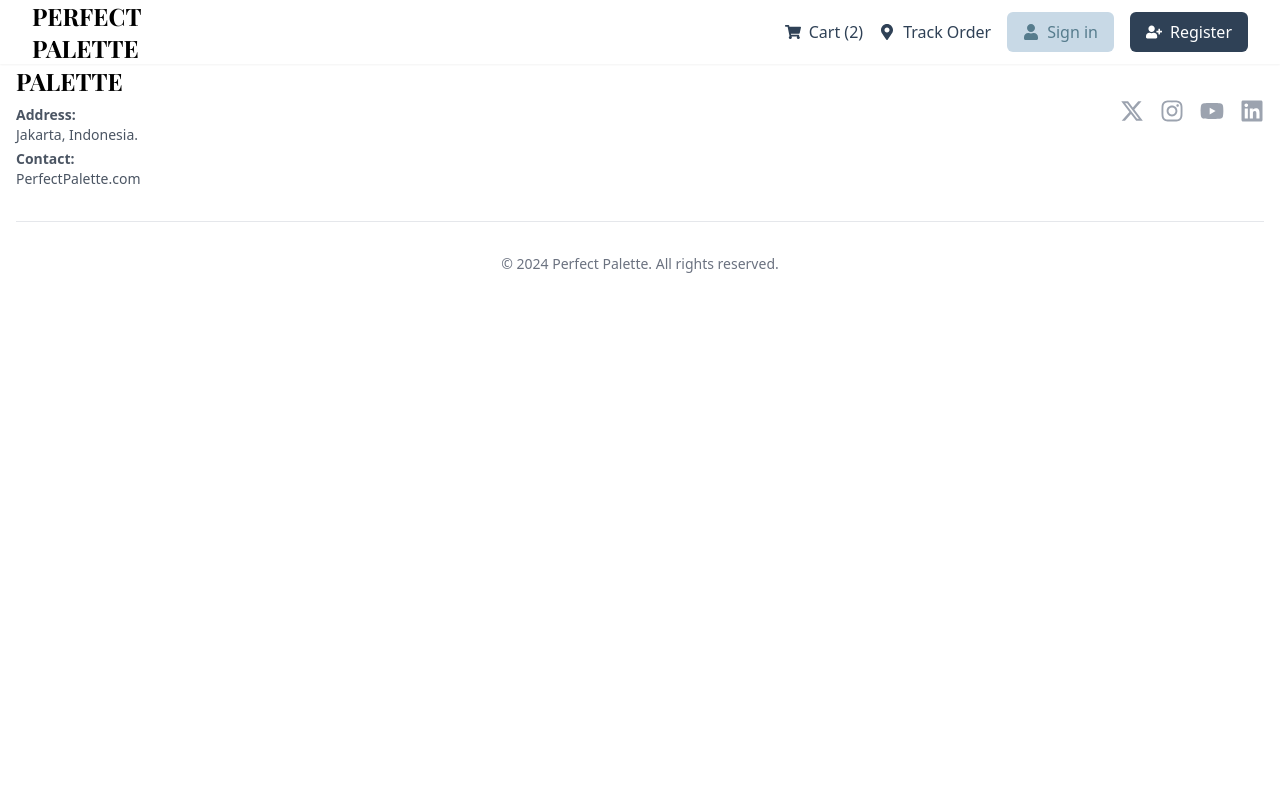
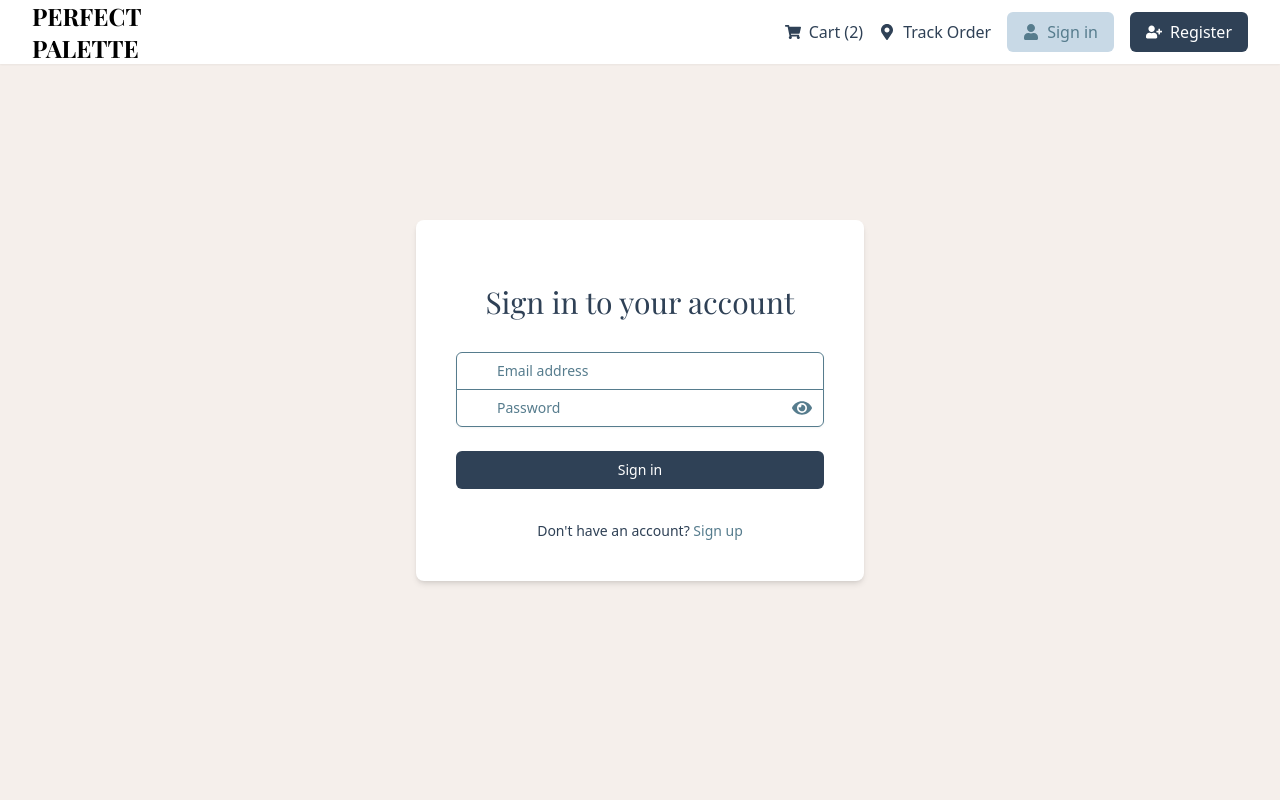
Before and after one commit to oledunwahid/client-perfect-pallete, a React (Vite) app: page /signin in a window 1280 px wide. Shown: the top 800 px of the page. Built offline with nearby package versions, Linux system fonts and the light colour scheme; a web font is replaced by a local one.

Commit message:
adding login pages

```diff
--- a/src/App.jsx
+++ b/src/App.jsx
@@ -2,6 +2,7 @@ import { Route, Routes } from "react-router-dom";
 import Navbar from "./components/common/layouts/Navbar";
 import Footer from "./components/common/layouts/Footer";
 import Home from "./pages/home/Home";
+import Login from "./pages/auth/Login";
 
 function App() {
   return (
@@ -9,6 +10,7 @@ function App() {
       <Navbar />
       <Routes>
         <Route path="/" element={<Home />} />
+        <Route path="/signin" element={<Login />} />{" "}
       </Routes>
       <Footer />
     </>
--- a/src/components/common/layouts/Navbar.jsx
+++ b/src/components/common/layouts/Navbar.jsx
@@ -7,15 +7,24 @@ import {
   FaUserPlus,
   FaBars,
   FaTimes,
+  FaEnvelope,
+  FaLock,
+  FaEye,
+  FaEyeSlash,
 } from "react-icons/fa";
 import CartModal from "../../modals/CartModal";
 import TrackOrderModal from "../../modals/TrackOrderModal";
 
 const Navbar = () => {
   const [isMenuOpen, setIsMenuOpen] = useState(false);
+  const [isLoginModalOpen, setIsLoginModalOpen] = useState(false);
 
   const toggleMenu = () => {
     setIsMenuOpen(!isMenuOpen);
+  };
+
+  const toggleLoginModal = () => {
+    setIsLoginModalOpen(!isLoginModalOpen);
   };
 
   return (
@@ -30,7 +39,7 @@ const Navbar = () => {
           </div>
           <div className="hidden md:block">
             <div className="ml-10 flex items-baseline space-x-4">
-              <NavItems />
+              <NavItems toggleLoginModal={toggleLoginModal} />
             </div>
           </div>
           <div className="md:hidden">
@@ -51,15 +60,19 @@ const Navbar = () => {
       {isMenuOpen && (
         <div className="md:hidden">
           <div className="px-2 pt-2 pb-3 space-y-1 sm:px-3">
-            <NavItems mobile />
+            <NavItems mobile toggleLoginModal={toggleLoginModal} />
           </div>
         </div>
+      )}
+
+      {isLoginModalOpen && (
+        <LoginModal closeModal={() => setIsLoginModalOpen(false)} />
       )}
     </nav>
   );
 };
 
-const NavItems = ({ mobile }) => {
+const NavItems = ({ mobile, toggleLoginModal }) => {
   const navigate = useNavigate();
   const baseClasses = mobile
     ? "text-navy hover:bg-navy hover:text-white block px-3 py-2 rounded-md text-base font-medium"
@@ -82,7 +95,7 @@ const NavItems = ({ mobile }) => {
         </a>
       )}
       <button
-        onClick={() => navigate("/signin")}
+        onClick={mobile ? () => navigate("/signin") : toggleLoginModal}
         className={`${baseClasses} ${
           mobile
             ? "w-full text-left"
@@ -107,4 +120,114 @@ const NavItems = ({ mobile }) => {
   );
 };
 
+const LoginModal = ({ closeModal }) => {
+  const [email, setEmail] = useState("");
+  const [password, setPassword] = useState("");
+  const [showPassword, setShowPassword] = useState(false);
+  const [error, setError] = useState("");
+  const navigate = useNavigate();
+
+  const handleSubmit = async (e) => {
+    e.preventDefault();
+    setError("");
+
+    try {
+      // Simulasi panggilan API
+      if (email === "user@example.com" && password === "password") {
+        console.log("Login berhasil");
+        closeModal();
+        navigate("/dashboard");
+      } else {
+        throw new Error("Email atau password salah");
+      }
+    } catch (err) {
+      setError(err.message);
+    }
+  };
+
+  return (
+    <div className="fixed inset-0 bg-navy bg-opacity-50 overflow-y-auto h-full w-full z-50">
+      <div className="relative top-20 mx-auto p-5 border w-96 shadow-lg rounded-md bg-white">
+        <div className="mt-3 text-center">
+          <h3 className="text-lg leading-6 font-playfair text-navy">Sign In</h3>
+          <form className="mt-2 space-y-6" onSubmit={handleSubmit}>
+            <div>
+              <label htmlFor="email" className="sr-only">
+                Email address
+              </label>
+              <div className="relative">
+                <div className="absolute inset-y-0 left-0 pl-3 flex items-center pointer-events-none">
+                  <FaEnvelope className="h-5 w-5 text-teal" />
+                </div>
+                <input
+                  id="email"
+                  name="email"
+                  type="email"
+                  autoComplete="email"
+                  required
+                  className="appearance-none rounded-none relative block w-full px-3 py-2 pl-10 border border-teal placeholder-teal text-navy rounded-t-md focus:outline-none focus:ring-teal focus:border-teal focus:z-10 sm:text-sm"
+                  placeholder="Email address"
+                  value={email}
+                  onChange={(e) => setEmail(e.target.value)}
+                />
+              </div>
+            </div>
+            <div>
+              <label htmlFor="password" className="sr-only">
+                Password
+              </label>
+              <div className="relative">
+                <div className="absolute inset-y-0 left-0 pl-3 flex items-center pointer-events-none">
+                  <FaLock className="h-5 w-5 text-teal" />
+                </div>
+                <input
+                  id="password"
+                  name="password"
+                  type={showPassword ? "text" : "password"}
+                  autoComplete="current-password"
+                  required
+                  className="appearance-none rounded-none relative block w-full px-3 py-2 pl-10 border border-teal placeholder-teal text-navy rounded-b-md focus:outline-none focus:ring-teal focus:border-teal focus:z-10 sm:text-sm"
+                  placeholder="Password"
+                  value={password}
+                  onChange={(e) => setPassword(e.target.value)}
+                />
+                <div className="absolute inset-y-0 right-0 pr-3 flex items-center">
+                  <button
+                    type="button"
+                    onClick={() => setShowPassword(!showPassword)}
+                    className="text-teal hover:text-navy focus:outline-none"
+                  >
+                    {showPassword ? (
+                      <FaEyeSlash className="h-5 w-5" />
+                    ) : (
+                      <FaEye className="h-5 w-5" />
+                    )}
+                  </button>
+                </div>
+              </div>
+            </div>
+            {error && <p className="text-red-500 text-sm">{error}</p>}
+            <div>
+              <button
+                type="submit"
+                className="group relative w-full flex justify-center py-2 px-4 border border-transparent text-sm font-medium rounded-md text-white bg-navy hover:bg-teal focus:outline-none focus:ring-2 focus:ring-offset-2 focus:ring-teal"
+              >
+                Sign in
+              </button>
+            </div>
+          </form>
+          <div className="mt-4">
+            <button
+              onClick={closeModal}
+              className="px-4 py-2 bg-skyblue text-navy text-base font-medium rounded-md w-full shadow-sm hover:bg-teal hover:text-white focus:outline-none focus:ring-2 focus:ring-teal"
+            >
+              Close
+            </button>
+          </div>
+        </div>
+      </div>
+    </div>
+  );
+};
+
 export default Navbar;
--- a/src/pages/auth/Login.jsx
+++ b/src/pages/auth/Login.jsx
@@ -0,0 +1,113 @@
+import React, { useState } from "react";
+import { useNavigate, Link } from "react-router-dom";
+import { FaEnvelope, FaLock, FaEye, FaEyeSlash } from "react-icons/fa";
+
+const Login = () => {
+  const navigate = useNavigate();
+  const [email, setEmail] = useState("");
+  const [password, setPassword] = useState("");
+  const [showPassword, setShowPassword] = useState(false);
+  const [error, setError] = useState("");
+
+  const handleSubmit = async (e) => {
+    e.preventDefault();
+    setError("");
+    // Logic autentikasi di sini
+  };
+
+  return (
+    <div className="min-h-screen flex items-center justify-center bg-beige py-12 px-4 sm:px-6 lg:px-8">
+      <div className="max-w-md w-full space-y-8 bg-white p-10 rounded-lg shadow-md">
+        <div>
+          <h2 className="mt-6 text-center text-3xl font-playfair text-navy">
+            Sign in to your account
+          </h2>
+        </div>
+        <form className="mt-8 space-y-6" onSubmit={handleSubmit}>
+          <input type="hidden" name="remember" value="true" />
+          <div className="rounded-md shadow-sm -space-y-px">
+            <div>
+              <label htmlFor="email-address" className="sr-only">
+                Email address
+              </label>
+              <div className="relative">
+                <div className="absolute inset-y-0 left-0 pl-3 flex items-center pointer-events-none">
+                  <FaEnvelope className="h-5 w-5 text-teal" />
+                </div>
+                <input
+                  id="email-address"
+                  name="email"
+                  type="email"
+                  autoComplete="email"
+                  required
+                  className="appearance-none rounded-none relative block w-full px-3 py-2 pl-10 border border-teal placeholder-teal text-navy rounded-t-md focus:outline-none focus:ring-teal focus:border-teal focus:z-10 sm:text-sm"
+                  placeholder="Email address"
+                  value={email}
+                  onChange={(e) => setEmail(e.target.value)}
+                />
+              </div>
+            </div>
+            <div>
+              <label htmlFor="password" className="sr-only">
+                Password
+              </label>
+              <div className="relative">
+                <div className="absolute inset-y-0 left-0 pl-3 flex items-center pointer-events-none">
+                  <FaLock className="h-5 w-5 text-teal" />
+                </div>
+                <input
+                  id="password"
+                  name="password"
+                  type={showPassword ? "text" : "password"}
+                  autoComplete="current-password"
+                  required
+                  className="appearance-none rounded-none relative block w-full px-3 py-2 pl-10 border border-teal placeholder-teal text-navy rounded-b-md focus:outline-none focus:ring-teal focus:border-teal focus:z-10 sm:text-sm"
+                  placeholder="Password"
+                  value={password}
+                  onChange={(e) => setPassword(e.target.value)}
+                />
+                <div className="absolute inset-y-0 right-0 pr-3 flex items-center">
+                  <button
+                    type="button"
+                    onClick={() => setShowPassword(!showPassword)}
+                    className="text-teal hover:text-navy focus:outline-none"
+                  >
+                    {showPassword ? (
+                      <FaEyeSlash className="h-5 w-5" />
+                    ) : (
+                      <FaEye className="h-5 w-5" />
+                    )}
+                  </button>
+                </div>
+              </div>
+            </div>
+          </div>
+
+          {error && <p className="text-red-500 text-sm">{error}</p>}
+
+          <div>
+            <button
+              type="submit"
+              className="group relative w-full flex justify-center py-2 px-4 border border-transparent text-sm font-medium rounded-md text-white bg-navy hover:bg-teal focus:outline-none focus:ring-2 focus:ring-offset-2 focus:ring-teal"
+            >
+              Sign in
+            </button>
+          </div>
+        </form>
+        <div className="text-center">
+          <p className="mt-2 text-sm text-navy">
+            Don't have an account?{" "}
+            <Link
+              to="/register"
+              className="font-medium text-teal hover:text-navy"
+            >
+              Sign up
+            </Link>
+          </p>
+        </div>
+      </div>
+    </div>
+  );
+};
+
+export default Login;
```
